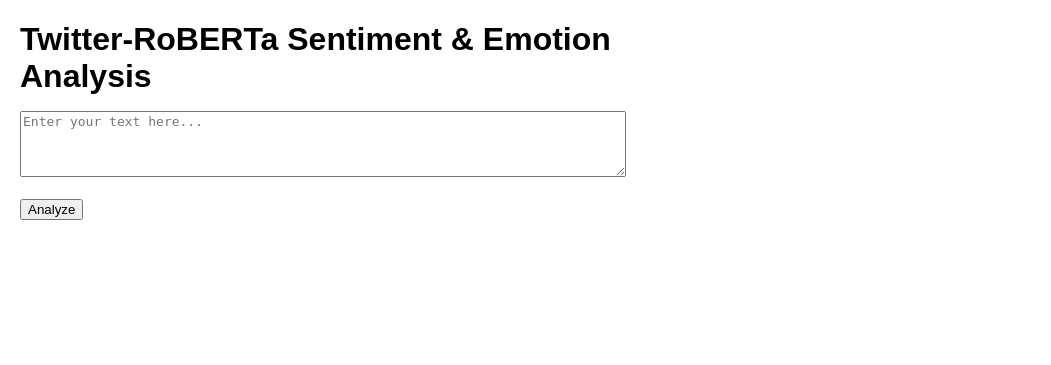
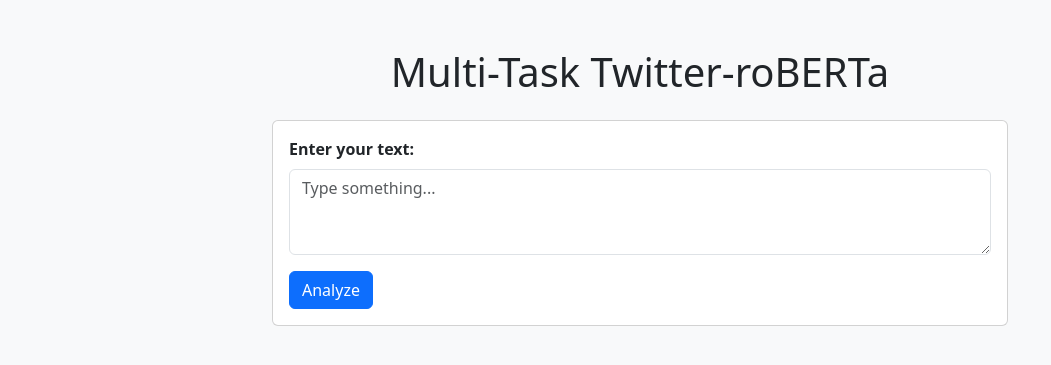
Before and after one commit to nargiz-hasan-ova/sent_analysis, a Flask app: page / in a window 1280 px wide. Shown: the top 365 px of the page, without its empty margins (0-1051 px from the left). Run offline with Flask 3, Linux system fonts and the light colour scheme; parts of the project's set-up code (start-up, migrations or seed data) failed here and were passed over.

Commit message:
Recreated venv, updated .gitignore, fixed environment issues

```diff
--- a/app_utils.py
+++ b/app_utils.py
@@ -43,6 +43,9 @@
 
     return tokenizer, model, labels
 
+def load_hate_model():
+    return load_model_and_labels("hate")
+
 def get_prediction(tokenizer, model, labels, text):
     """
     Given a tokenizer, model, and labels, run inference on text, returning
--- a/main.py
+++ b/main.py
@@ -8,27 +8,33 @@
 # Load the models once at app startup
 sentiment_tokenizer, sentiment_model, sentiment_labels = load_model_and_labels("sentiment")
 emotion_tokenizer, emotion_model, emotion_labels = load_model_and_labels("emotion")
+hate_tokenizer, hate_model, hate_labels = load_model_and_labels("hate")
 
 @app.route("/", methods=["GET", "POST"])
 def index():
     sentiment_result = None
     emotion_result = None
+    hate_result = None
     user_text = ""
 
     if request.method == "POST":
-        user_text = request.form.get("user_text", "")
-        if user_text.strip():
-            # Get sentiment prediction
+        user_text = request.form.get("user_text", "").strip()
+        if user_text:
+            # 1) Sentiment
             sentiment_result = get_prediction(sentiment_tokenizer, sentiment_model, sentiment_labels, user_text)
-            # Get emotion prediction
-            emotion_result = get_prediction(emotion_tokenizer, emotion_model, emotion_labels, user_text)
+            # 2) Emotion
+            emotion_result   = get_prediction(emotion_tokenizer, emotion_model, emotion_labels, user_text)
+            # 3) Hate
+            hate_result      = get_prediction(hate_tokenizer, hate_model, hate_labels, user_text)
 
     return render_template(
         "index.html",
         user_text=user_text,
         sentiment_result=sentiment_result,
-        emotion_result=emotion_result
+        emotion_result=emotion_result,
+        hate_result=hate_result
     )
+
 
 if __name__ == "__main__":
     # Run in debug mode for development
--- a/templates/index.html
+++ b/templates/index.html
@@ -1,35 +1,95 @@
-<!-- templates/index.html -->
 <!DOCTYPE html>
 <html>
 <head>
   <meta charset="UTF-8">
-    <title>Sentiment & Emotion Classifier</title>
-    <link rel="stylesheet" href="{{ url_for('static', filename='style.css') }}">
+  <title>Multi-Task Twitter-roBERTa</title>
+  <!-- Bootstrap CSS (CDN) -->
+  <link
+    href="https://cdn.jsdelivr.net/npm/bootstrap@5.3.0/dist/css/bootstrap.min.css"
+    rel="stylesheet"
+  >
 </head>
-<body>
-    <h1>Twitter-RoBERTa Sentiment & Emotion Analysis</h1>
+<body class="bg-light">
+  <div class="container my-5">
+    <div class="row justify-content-center">
+      <div class="col-md-8">
+
+        <h1 class="mb-4 text-center">Multi-Task Twitter-roBERTa</h1>
+
+        <!-- Form Card -->
+        <div class="card mb-4">
+          <div class="card-body">
             <form method="POST" action="/">
-        <textarea name="user_text" rows="4" cols="50" placeholder="Enter your text here...">{{ user_text }}</textarea>
-        <br><br>
-        <button type="submit">Analyze</button>
+              <div class="mb-3">
+                <label for="user_text" class="form-label fw-semibold">
+                  Enter your text:
+                </label>
+                <textarea
+                  class="form-control"
+                  id="user_text"
+                  name="user_text"
+                  rows="3"
+                  placeholder="Type something..."
+                >{{ user_text }}</textarea>
+              </div>
+              <button type="submit" class="btn btn-primary">Analyze</button>
             </form>
+          </div>
+        </div>
 
+        <!-- Results Section -->
+        {% if sentiment_result or emotion_result or hate_result %}
+        <div class="card">
+          <div class="card-body">
+
+            <!-- Sentiment Analysis -->
             {% if sentiment_result %}
-        <h2>Sentiment Analysis</h2>
-        <ul>
-            {% for (label, prob) in sentiment_result %}
-            <li>{{ label }}: {{ prob|round(4) }}</li>
+              <h2 class="h5 mb-3">Sentiment Analysis</h2>
+              <ul class="list-group list-group-flush mb-3">
+                {% for label, prob in sentiment_result %}
+                <li class="list-group-item d-flex justify-content-between align-items-center">
+                  <span class="text-capitalize">{{ label }}</span>
+                  <span class="badge bg-secondary">{{ prob|round(4) }}</span>
+                </li>
                 {% endfor %}
               </ul>
             {% endif %}
 
+            <!-- Emotion Analysis -->
             {% if emotion_result %}
-        <h2>Emotion Analysis</h2>
-        <ul>
-            {% for (label, prob) in emotion_result %}
-            <li>{{ label }}: {{ prob|round(4) }}</li>
+              <h2 class="h5 mb-3">Emotion Analysis</h2>
+              <ul class="list-group list-group-flush mb-3">
+                {% for label, prob in emotion_result %}
+                <li class="list-group-item d-flex justify-content-between align-items-center">
+                  <span class="text-capitalize">{{ label }}</span>
+                  <span class="badge bg-secondary">{{ prob|round(4) }}</span>
+                </li>
                 {% endfor %}
               </ul>
             {% endif %}
+
+            <!-- Hate Speech Detection -->
+            {% if hate_result %}
+              <h2 class="h5 mb-3">Hate Speech Detection</h2>
+              <ul class="list-group list-group-flush mb-3">
+                {% for label, prob in hate_result %}
+                <li class="list-group-item d-flex justify-content-between align-items-center">
+                  <span class="text-capitalize">{{ label }}</span>
+                  <span class="badge bg-secondary">{{ prob|round(4) }}</span>
+                </li>
+                {% endfor %}
+              </ul>
+            {% endif %}
+
+          </div>
+        </div>
+        {% endif %}
+
+      </div>
+    </div>
+  </div>
+
+  <!-- Bootstrap JS -->
+  <script src="https://cdn.jsdelivr.net/npm/bootstrap@5.3.0/dist/js/bootstrap.bundle.min.js"></script>
 </body>
 </html>
```
Lines whose indentation alone changed are shown as unchanged.
